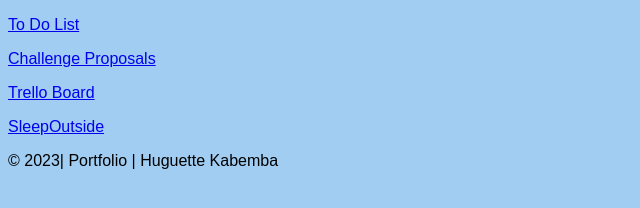
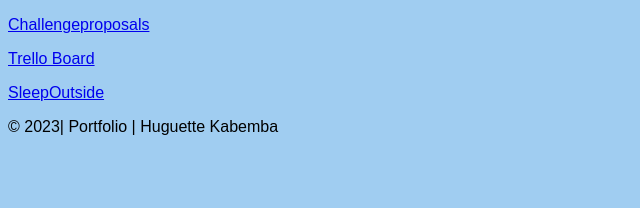
Before and after one commit to huguettekabemba/wdd330, a plain HTML site: page index.html in a window 1280 px wide. Shown: the whole page, without its empty margins (0-640 px from the left). Drawn offline with Linux system fonts and the light colour scheme.

Commit message:
index link add

```diff
--- a/index.html
+++ b/index.html
@@ -32,8 +32,9 @@
         </nav-->
     </header>
     <main>
-        <p><a href="../wdd330/todo/todo.html">To Do List</a></p>
-        <p><a href="../wdd330/Challengeproposals/index.html">Challenge Proposals</a></p>
+        <!--p><a href="../wdd330/todo/todo.html">To Do List</a></p>
+        <p><a href="../wdd330/Challengeproposals/index.html">Challenge Proposals</a></p-->
+        <p><a href="https://unique-sprinkles-61d24b.netlify.app/">Challengeproposals</a></p>
         <p><a href="https://trello.com/b/mfdYJ5M5/sleepoutside">Trello Board</a></p>
         <p><a href="https://fabulous-pixie-1a03a7.netlify.app">SleepOutside</a></p>
     </main>
```
